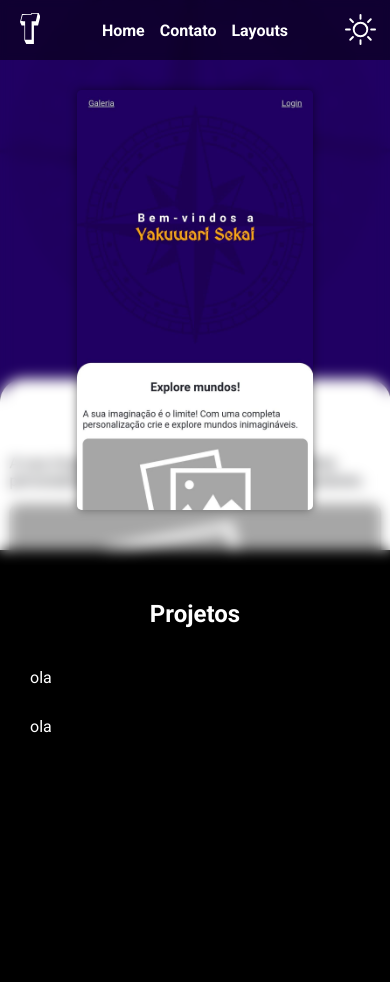
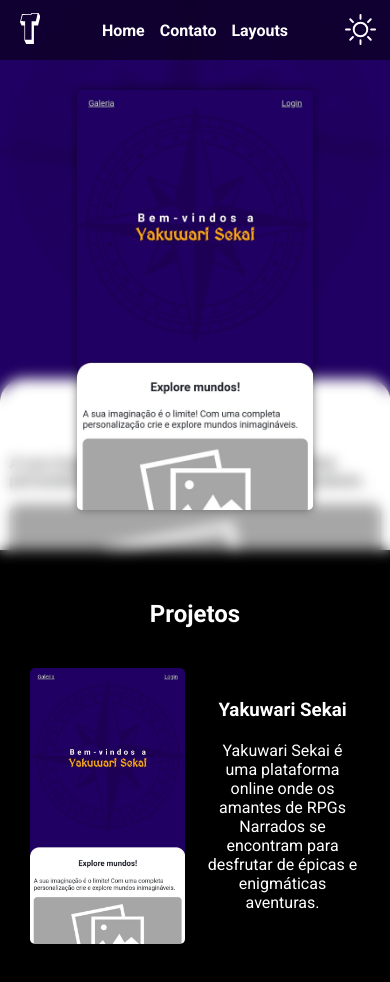
Before and after one commit to RGMenezes/tart, a Next.js app: page / in a window 390 px wide. Shown: the top 982 px of the page. Before the commit the page ends 844 px from the top, so only its background shows below. Built offline with nearby package versions, Linux system fonts and the light colour scheme.

Commit message:
versao mobile do cartao de projetos finalizado

```diff
--- a/src/app/layout.tsx
+++ b/src/app/layout.tsx
@@ -11,7 +11,7 @@ export default function RootLayout({
   children: React.ReactNode
 }) {
   const [theme, setTheme] = useState('');
-  useEffect(() => setTheme(typeof document !== 'undefined' && document?.cookie !== '' ? document.cookie : 'theme_black'), []);
+  useEffect(() => setTheme(typeof document !== 'undefined' && document?.cookie === 'theme_white' ? document.cookie : 'theme_black'), []);
   return (
     <html lang="pt-br">
       <body suppressHydrationWarning={true} className={`${styles.body} ${styles[theme]}`}>
--- a/src/app/page.tsx
+++ b/src/app/page.tsx
@@ -5,6 +5,7 @@ import HighlightCard from '@/components/cards/HighlightCard';
 import imageYSPortrait from '@public/assets/yakuwari_sekai/home_yakuwari_sekai_portrait.jpg';
 import imageYSLandscap from '@public/assets/yakuwari_sekai/home_yakuwari_sekai_landscap.jpg';
 import Section from '@/components/layouts/Section';
+import ProjectCard from '@/components/cards/ProjectCard';
 
 export default function Home(){
   return(
@@ -19,8 +20,14 @@ export default function Home(){
       <Section className={styles.container}>
         <h1>Projetos</h1>
 
-        <p>ola</p>
-        <p>ola</p>
+        <ProjectCard
+          imagePortrait={imageYSPortrait}
+          imageLandscap={imageYSLandscap}
+          alt='Imagem do projeto yakuwari sekai.'
+        >
+          <h1>Yakuwari Sekai</h1>
+          <p>Yakuwari Sekai é uma plataforma online onde os amantes de RPGs Narrados se encontram para desfrutar de épicas e enigmáticas aventuras.</p>
+        </ProjectCard>
       </Section>
     </main>
   );
--- /dev/null
+++ b/src/components/cards/ProjectCard.module.css
@@ -0,0 +1,26 @@
+.container{
+  width: 100%;
+  max-width: 1000px;
+
+  display: grid;
+  grid-template-columns: 1fr 1fr;
+  justify-items: center;
+  align-items: center;
+  gap: 20px;
+}
+
+.image{
+  width: 100%;
+  height: fit-content;
+
+  box-shadow: 0px 0px 10px var(--color-blackS);
+  border-radius: 5px;
+}
+
+.children_container{
+  display: flex;
+  flex-flow: column nowrap;
+  gap: 20px;
+
+  text-align: center;
+}
--- /dev/null
+++ b/src/components/cards/ProjectCard.tsx
@@ -0,0 +1,16 @@
+import Image, { StaticImageData } from 'next/image';
+import styles from './ProjectCard.module.css';
+
+export default function ProjectCard(
+  {children, imageLandscap, imagePortrait, className, left = true, alt}:
+  {children: React.ReactNode, imagePortrait: StaticImageData, imageLandscap: StaticImageData, className?: string, left?: boolean, alt: string}
+){
+  return(
+    <article className={`${styles.container} ${className}`}>
+      <Image className={styles.image} src={imagePortrait} alt={alt} />
+      <div className={styles.children_container}>
+        {children}
+      </div>
+    </article>
+  );
+};
--- a/src/components/layouts/MainHeader.tsx
+++ b/src/components/layouts/MainHeader.tsx
@@ -11,8 +11,8 @@ import IconLink from '../link/IconLink';
 export default function MainHeader({theme, setTheme}: {theme: string, setTheme: Dispatch<SetStateAction<string>>}){
   const handleTheme = () => {
     const newTheme = theme === 'theme_black' ? 'theme_white' : 'theme_black';
+    document.cookie = newTheme;
     setTheme(newTheme);
-    document.cookie = newTheme;
   };
   return(
     <header className={styles.header}>
```
